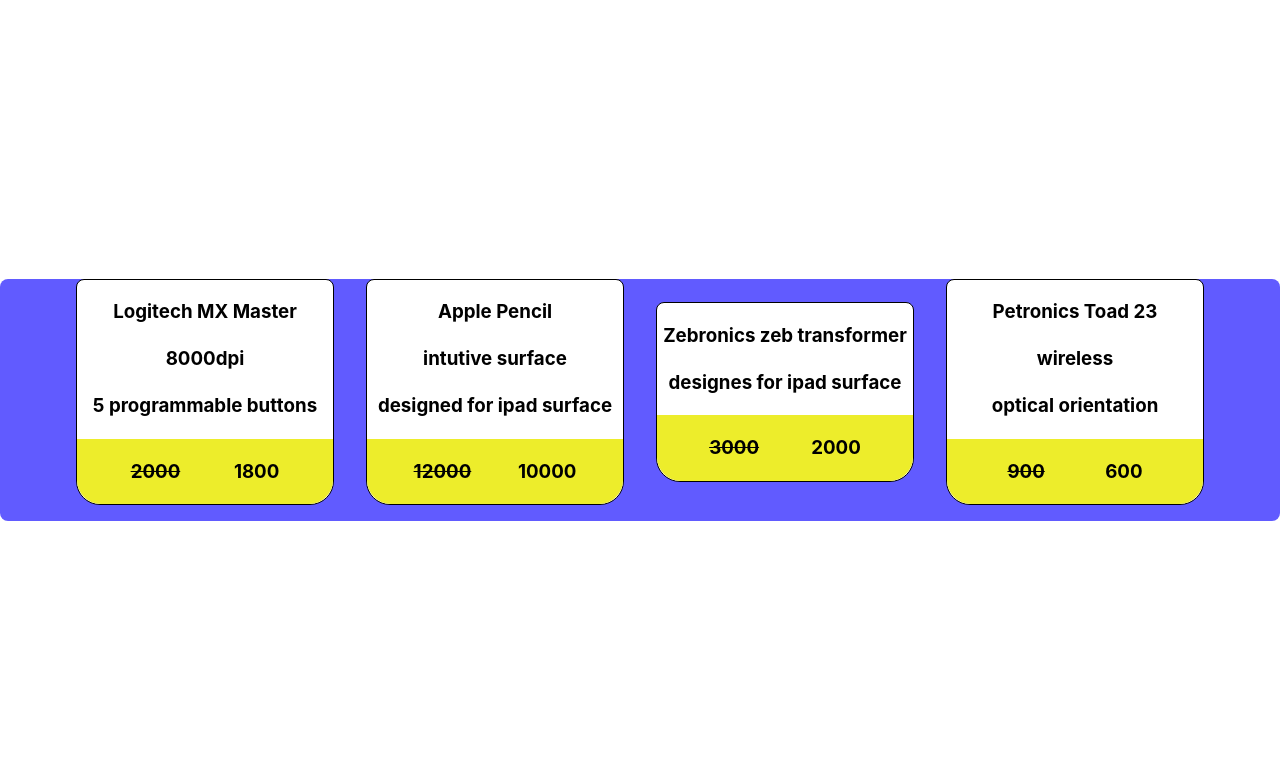
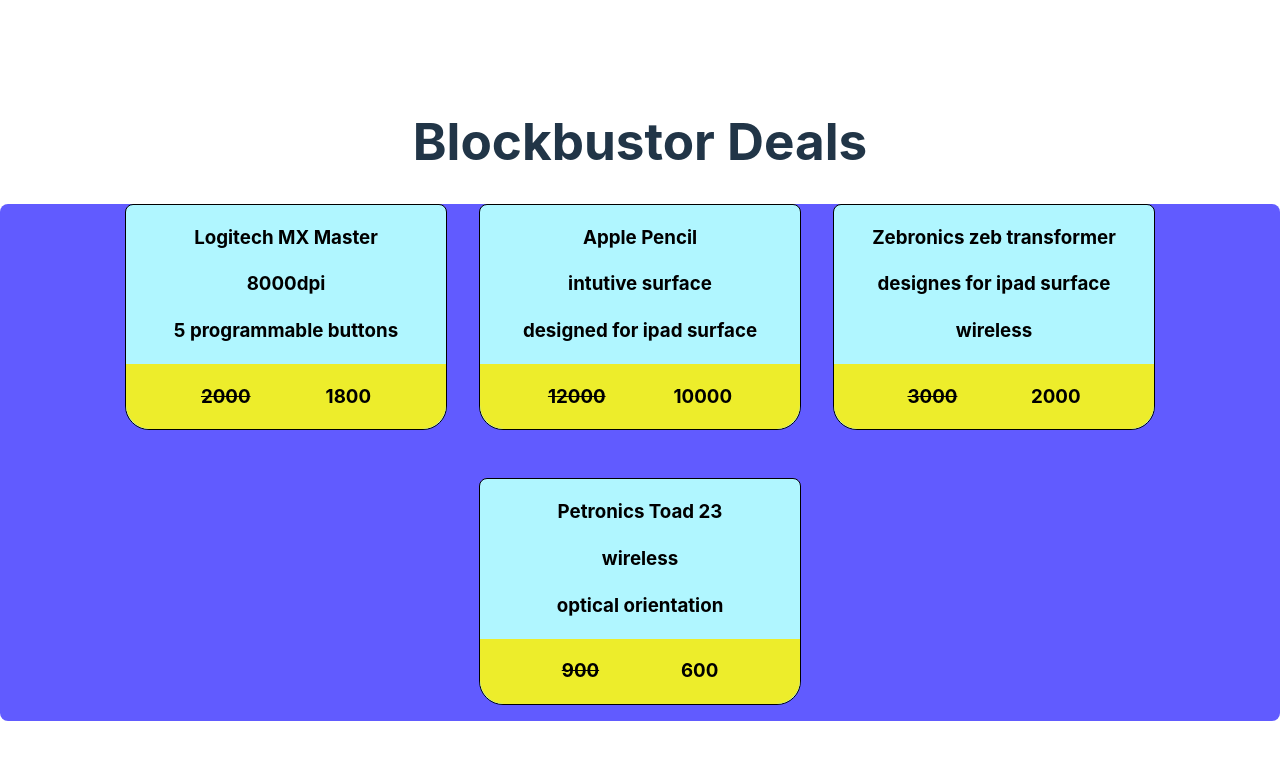
Before and after one commit to dhuruv0003/React-Basics-2, a React (Vite) app in the folder amzprod/: page / in a window 1280 px wide. Shown: the top 760 px of the page. Built offline with nearby package versions, Linux system fonts and the light colour scheme.

Commit message:
"new commit"

```diff
--- a/amzprod/src/App.jsx
+++ b/amzprod/src/App.jsx
@@ -4,7 +4,10 @@
 
 function App() {
   return (
-    <ProductTab/>
+    <>
+      <h1>Blockbustor Deals</h1>
+      <ProductTab />
+    </>
   )
 
 }
--- a/amzprod/src/product.css
+++ b/amzprod/src/product.css
@@ -1,9 +1,9 @@
 .Product{
     border: 1px solid black;
     height: fit-content;
-    width:20vw;
-    max-width: 20vw;
-    background-color: #fff;
+    width:25vw;
+    max-width: 25vw;
+    background-color: #b0f6ff;
     border-radius: 0.5rem;
     margin-bottom: 1rem;
     border-bottom-left-radius: 1.5rem;
--- a/amzprod/src/product.jsx
+++ b/amzprod/src/product.jsx
@@ -3,7 +3,7 @@
 export default function Product({title,idx}){
     let OldPrice=["2000","12000","3000","900"];
     let NewPrice=["1800","10000","2000","600"];
-    let description=[["8000dpi ","5 programmable buttons"],["intutive surface","designed for ipad surface"],["designes for ipad surface"],["wireless","optical orientation"]]
+    let description=[["8000dpi ","5 programmable buttons"],["intutive surface","designed for ipad surface"],["designes for ipad surface","wireless"],["wireless","optical orientation"]]
 
     return(
         <div className="Product">
--- a/amzprod/src/productTab.css
+++ b/amzprod/src/productTab.css
@@ -2,9 +2,11 @@
     background-color: #615bff;
     color: black;
     height: fit-content;
+
     width: 100vw;
     border-radius: 0.5rem;
     display: flex;
+
     flex-wrap: wrap;
     justify-content: center;
     align-items: center;
```
